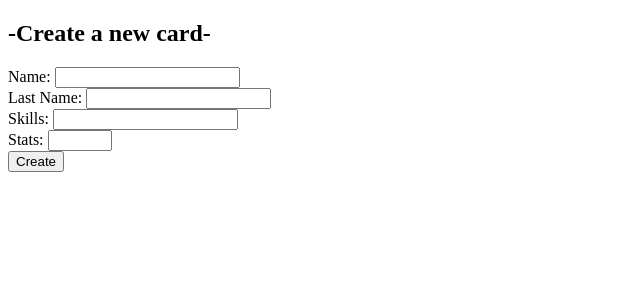
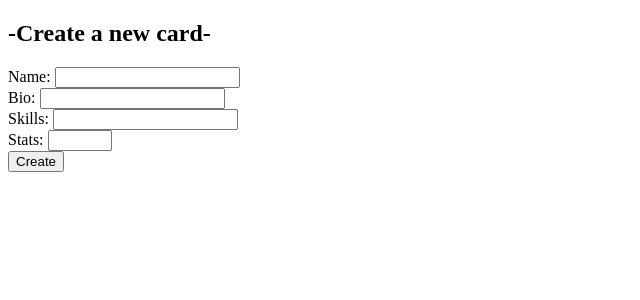
Before and after one commit to torteg4/funGroupProject, a Flask app: page /new/card in a window 1280 px wide. Shown: the top 300 px of the page, without its empty margins (0-640 px from the left). Run offline with Flask 2, Linux system fonts and the light colour scheme; the visitor is signed in with stand-in values (Sample User, id 1); data that the repository does not hold is empty.

Commit message:
fixed tings

```diff
--- a/flask_app/controllers/cards.py
+++ b/flask_app/controllers/cards.py
@@ -66,9 +66,9 @@ def add_card_to_db():
 
     data = {
         "name": request.form["name"],
-        "race": request.form["race"],
-        "classname": request.form["classname"],
-        "level": request.form["level"],
+        "bio": request.form["bio"],
+        "skills": request.form["skills"],
+        "stats": request.form["stats"],
         "user_id": session["user_id"],
     }
     Card.add_card(data)
--- a/flask_app/controllers/users.py
+++ b/flask_app/controllers/users.py
@@ -24,6 +24,7 @@ def register_user():
     data = {
         "first_name": request.form["first_name"],
         "last_name": request.form["last_name"],
+        "tier": request.form["tier"],
         "email": request.form["email"],
         "password": bcrypt.generate_password_hash(request.form["password"]),
     }
--- a/flask_app/models/card.py
+++ b/flask_app/models/card.py
@@ -19,7 +19,7 @@ class Card:
     def add_card(cls, data):
         query = """
         INSERT INTO cards
-        (name, race, classname, level, user_id)
+        (name, bio, skills, stats, user_id)
         VALUES
         (%(name)s, %(bio)s, %(skills)s, %(stats)s, %(user_id)s);
         """
@@ -44,6 +44,7 @@ class Card:
                     "id": card_dictionary["users.id"],
                     "first_name": card_dictionary["first_name"],
                     "last_name": card_dictionary["last_name"],
+                    "tier": card_dictionary["tier"],
                     "email": card_dictionary["email"],
                     "password": card_dictionary["password"],
                     "created_at": card_dictionary["users.created_at"],
--- a/flask_app/models/user.py
+++ b/flask_app/models/user.py
@@ -25,9 +25,9 @@ class User:
     def register_user(cls, data):
         query = """
         INSERT INTO users
-        (first_name, last_name, email, password)
+        (first_name, last_name, tier, email, password)
         VALUES
-        (%(first_name)s, %(last_name)s, %(email)s, %(password)s);
+        (%(first_name)s, %(last_name)s, %(tier)s, %(email)s %(password)s);
         """
         return connectToMySQL(cls.db_name).query_db(query, data)
 
@@ -91,9 +91,9 @@ class User:
         if len(form_data["last_name"]) < 2:
             flash("Last name must be 2 or more characters", "register")
             is_valid = False
-        if len(form_data["tier"]) < 2:
-            flash("Tier must be 2 or more characters", "register")
-            is_valid = False
+        # if len(form_data["tier"]) < 2:
+        #     flash("Tier must be 2 or more characters", "register")
+        #     is_valid = False
         if not EMAIL_REGEX.match(form_data['email']):
             flash("Invalid email address!", "register")
             is_valid = False
--- a/flask_app/templates/create_card.html
+++ b/flask_app/templates/create_card.html
@@ -7,7 +7,7 @@
     <title>Card Creation.</title>
 </head>
 <body>
-    <form action="/new_card" method="post" class="col-3 enable-rounded bg-dark text-light">
+    <form action="/cards/add_to_db" method="post" class="col-3 enable-rounded bg-dark text-light">
         <h2 class="text-light my-3">-Create a new card-</h2>
     {% with messages = get_flashed_messages(category_filter=['validate_card']) %}
         {% if messages %}
@@ -24,7 +24,7 @@
         <input type="text" name="name" value="{{name}}" class="form-control">
     </div>
     <div class="form-group">
-        <label for="bio">Last Name:</label>
+        <label for="bio">Bio:</label>
         <input type="text" name="bio" value="{{bio}}" class="form-control">
     </div>
     <div class="form-group">
--- a/flask_app/templates/dashboard.html
+++ b/flask_app/templates/dashboard.html
@@ -8,7 +8,7 @@
 </head>
 <body>
     <div class="container">
-        <h1 class="text-center">Welcome {{ user.first_name }}!</h1>
+        <h1 class="text-center">Welcome {{ this_user.first_name }}!</h1>
         <div class="nav_bar"> // Nav Bar--
             <!-- <a href="/cards/draw">Draw a card</a> -->
             <a href="/new/card">Create a Card</a>
```
